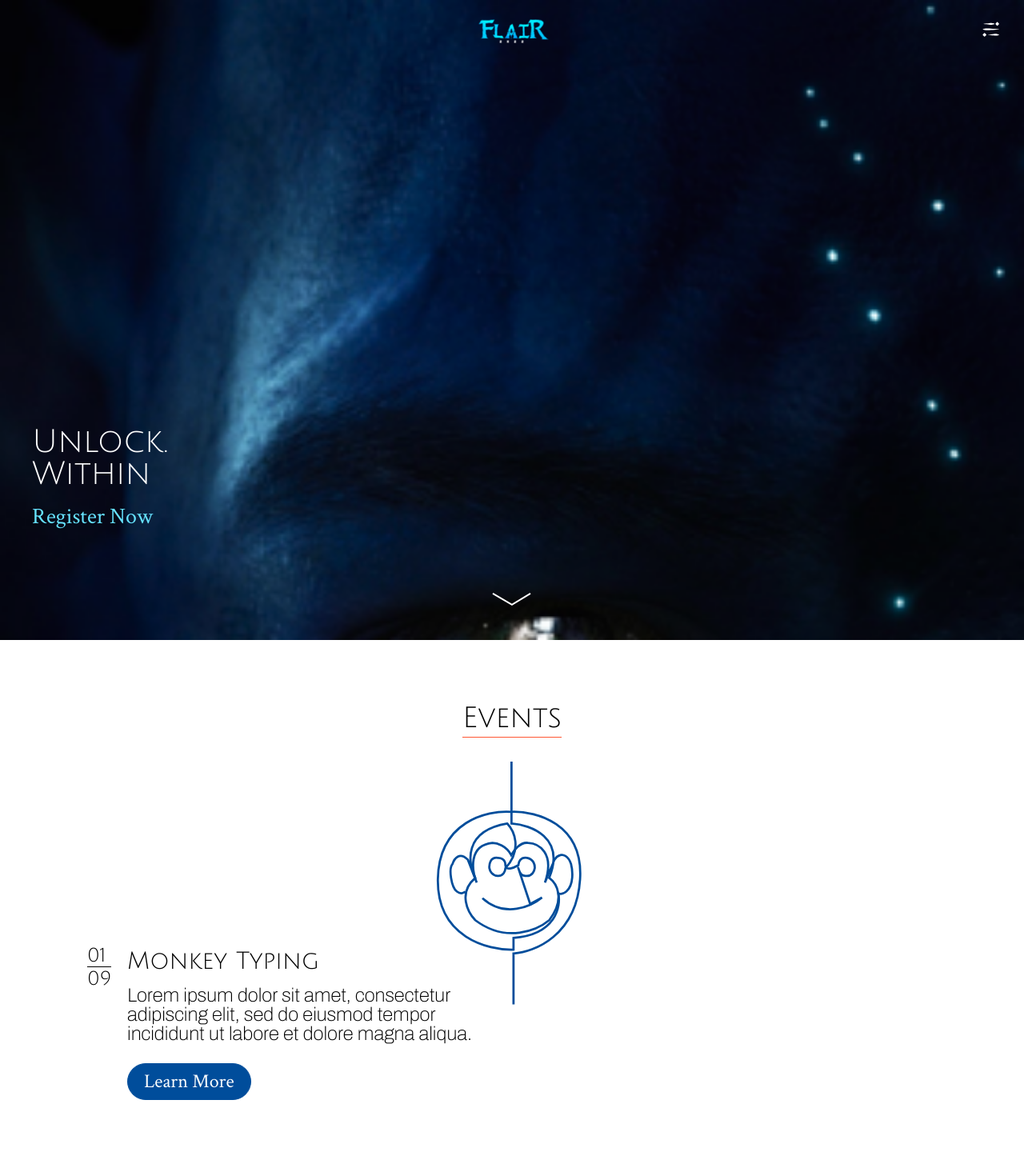
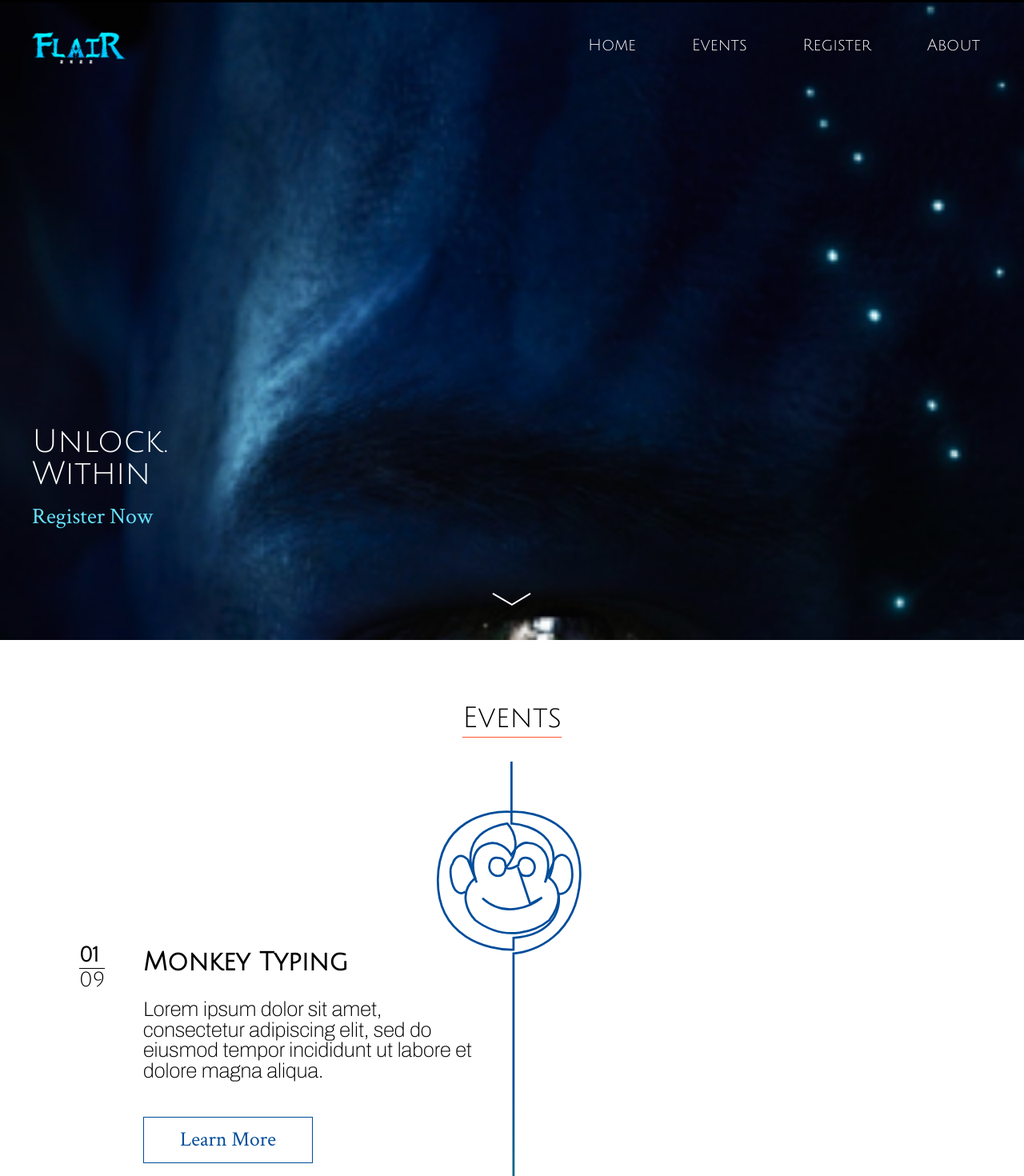
Before and after one commit to alwinjebastine/flair2k22, a React (Create React App) app: page / in a window 1280 px wide. Shown: the top 1470 px of the page at 80% size. Built offline with nearby package versions, Linux system fonts and the light colour scheme.

Commit message:
feat(home): add responsiveness

```diff
--- a/src/components/BaseLayout.tsx
+++ b/src/components/BaseLayout.tsx
@@ -10,7 +10,7 @@ export const BaseLayout = ({ children }: Props) => {
   return (
     <section className="mx-auto">
       <Header />
-      <div>{children}</div>
+      {children}
     </section>
   )
 }
--- a/src/components/Events.tsx
+++ b/src/components/Events.tsx
@@ -133,7 +133,7 @@ const Card = (props: CardsProps) => {
           },
         })
         props.controls2.start({
-          pathLength: 0.05,
+          pathLength: 0.065,
           transition: {
             delay: dur / 2,
             duration: dur / 2,
@@ -141,7 +141,7 @@ const Card = (props: CardsProps) => {
         })
         break
       case 2:
-        animate(0.14, dur)
+        animate(0.148, dur)
         break
       case 3:
         animate(0.28, dur)
@@ -159,7 +159,7 @@ const Card = (props: CardsProps) => {
         animate(0.78, dur)
         break
       case 8:
-        animate(0.88, dur)
+        animate(0.89, dur)
         break
       case 9:
         animate(1, dur)
@@ -185,12 +185,15 @@ const Card = (props: CardsProps) => {
 
         z-index: 5;
         ${mq['md']} {
-          font-size: 1.5em;
+          font-size: 1.3em;
+          padding: 30px 0 30px 60px;
         }
 
         ${mq['lg']} {
+          font-size: 1.6em;
           background-color: transparent;
           align-self: var(--pos);
+          padding: 30px 0 30px 70px;
         }
       `}
     >
@@ -203,10 +206,15 @@ const Card = (props: CardsProps) => {
           font-family: var(--font-sans);
           display: flex;
           flex-direction: column;
+
+          ${mq['lg']} {
+            left: -10px;
+          }
         `}
       >
         <span
           css={css`
+            font-weight: bold;
             &:after {
               content: '';
               display: block;
@@ -226,6 +234,11 @@ const Card = (props: CardsProps) => {
           font-family: var(--font-sans);
           font-size: 1.25em;
           margin-bottom: 15px;
+          font-weight: bold;
+
+          ${mq['lg']} {
+            margin-bottom: 30px;
+          }
         `}
       >
         {props.title}
@@ -243,22 +256,17 @@ const Card = (props: CardsProps) => {
         css={css`
           border: 1px solid var(--d-blue);
           display: inline-block;
-          background-color: var(--d-blue);
-          border-radius: 12px;
+          background-color: var(--white);
+          /* border-radius: 12px; */
+          position: relative;
+          margin-top: 10px;
 
           ${mq['lg']} {
-            border-radius: 40px;
+            /* border-radius: 40px; */
             a {
-              padding: 10px 20px;
+              padding: 15px 45px;
             }
-          }
-
-          &:hover {
-            background-color: var(--white);
-
-            a {
-              color: var(--d-blue);
-            }
+            margin-top: 20px;
           }
         `}
       >
@@ -269,14 +277,43 @@ const Card = (props: CardsProps) => {
           css={css`
             font-family: var(--font-serif);
             text-decoration: none;
-            color: var(--white);
+            color: var(--d-blue);
             display: block;
             cursor: pointer;
-            padding: 5px 12px;
+            position: relative;
+            padding: 10px 30px;
+            width: 100%;
+            height: 100%;
+            z-index: 10;
+
+            transition: color ease-out 0.3s;
+
+            &:hover {
+              color: var(--white);
+
+              & + div {
+                transform: scaleY(1);
+                transform-origin: bottom center;
+              }
+            }
           `}
         >
           Learn More
         </a>
+        <div
+          css={css`
+            width: 100%;
+            height: 100%;
+            border-radius: inherit;
+            top: 0;
+            position: absolute;
+            z-index: 1;
+            transform: scaleY(0);
+            transform-origin: top center;
+            background-color: var(--d-blue);
+            transition: transform cubic-bezier(0.19, 1, 0.22, 1) 0.6s;
+          `}
+        ></div>
       </div>
     </motion.div>
   )
--- a/src/components/Header.tsx
+++ b/src/components/Header.tsx
@@ -3,6 +3,7 @@
 import { css, jsx, SerializedStyles } from '@emotion/react'
 import { motion } from 'framer-motion'
 import { useState, useEffect } from 'react'
+import mq from '../utils/mq'
 
 const HamMenu = ({ closeMenu }: { closeMenu: () => void }) => {
   return (
@@ -14,6 +15,7 @@ const HamMenu = ({ closeMenu }: { closeMenu: () => void }) => {
         width: 100%;
         /* right: 0; */
         top: 0;
+        right: 0;
         text-align: end;
         height: ${window.innerHeight}px;
         background-color: rgba(0, 0, 0, 0.7);
@@ -21,6 +23,13 @@ const HamMenu = ({ closeMenu }: { closeMenu: () => void }) => {
       onClick={closeMenu}
     >
       <svg
+        css={css`
+          max-width: 430px;
+          ${mq['md']} {
+            width: 80%;
+            max-width: 650px;
+          }
+        `}
         onClick={(e) => {
           e.stopPropagation()
         }}
@@ -50,6 +59,13 @@ const HamMenu = ({ closeMenu }: { closeMenu: () => void }) => {
           justify-content: space-around;
 
           flex-direction: column;
+
+          ${mq['md']} {
+            top: 50%;
+            transform: translateY(-55%);
+            right: 50px;
+            max-height: 400px;
+          }
           a {
             text-decoration: none;
             cursor: pointer;
@@ -77,7 +93,9 @@ const blackOverlay = css`
   width: 100vw;
   height: 100%;
   top: 0;
-  right: 0;
+  @media (min-width: 1400px) {
+    left: calc((1400px - 100vw) / 2);
+  }
   position: absolute;
   z-index: -1;
   background-color: var(--black);
@@ -96,11 +114,7 @@ const Icon = ({ xCss, close = true, ...props }: IconProps) => (
 
       width: 35px;
       height: 35px;
-      /* border-radius: 50%;*/
       padding: 5px;
-
-      /* border: 1px solid var(--white); */
-      /* background-color: #dff5ff; */
     `}
   >
     {close ? (
@@ -201,15 +215,23 @@ const Header = () => {
       }
       css={css`
         width: 100%;
-        height: 70px;
+        max-width: 1400px;
+        left: 50%;
+        transform: translateX(-50%);
 
-        position: sticky;
-        margin-top: -70px;
+        position: fixed;
         z-index: 20;
         top: 0;
         display: flex;
         align-items: center;
         justify-content: center;
+        ${mq['md']} {
+          padding-top: 10px;
+        }
+        ${mq['lg']} {
+          justify-content: flex-start;
+          /* align-items: initial; */
+        }
       `}
     >
       {showHamburger && (
@@ -233,6 +255,14 @@ const Header = () => {
           img {
             height: 60px;
             margin-top: 10px;
+
+            ${mq['md']} {
+              height: 80px;
+            }
+
+            ${mq['lg']} {
+              margin-left: 25px;
+            }
           }
         `}
       >
@@ -245,12 +275,76 @@ const Header = () => {
           `}
         />
       </a>
+      <ul
+        css={css`
+          display: none;
+          font-family: var(--font-sans);
+          font-size: 20px;
+          width: 50%;
+          max-width: 500px;
+          margin-left: auto;
+          margin-right: 50px;
+
+          color: var(--white);
+          justify-content: space-between;
+          a {
+            text-decoration: none;
+            cursor: pointer;
+            position: relative;
+            display: block;
+            padding: 5px 5px;
+            text-align: center;
+
+            &:before {
+              content: '';
+              position: absolute;
+              width: 100%;
+              height: 1px;
+              background-color: var(--white);
+              bottom: -4px;
+              transform: scaleX(0);
+              transform-origin: right center;
+              transition: transform cubic-bezier(0.19, 1, 0.22, 1) 0.6s;
+            }
+
+            &:hover::before {
+              transform: scaleX(1);
+              transform-origin: left center;
+            }
+          }
+          ${mq['lg']} {
+            display: flex;
+          }
+        `}
+      >
+        <li>
+          <a>Home</a>
+        </li>
+        <li>
+          <a>Events</a>
+        </li>
+        <li>
+          <a>Register</a>
+        </li>
+        <li>
+          <a>About</a>
+        </li>
+      </ul>
       <Icon
         close={showHamburger}
         xCss={css`
           position: absolute;
           right: 25px;
           cursor: pointer;
+          ${mq['md']} {
+            width: 50px;
+            height: 50px;
+            right: 40px;
+          }
+
+          ${mq['lg']} {
+            display: none;
+          }
         `}
         onClick={() => {
           setHamburger(!showHamburger)
```
